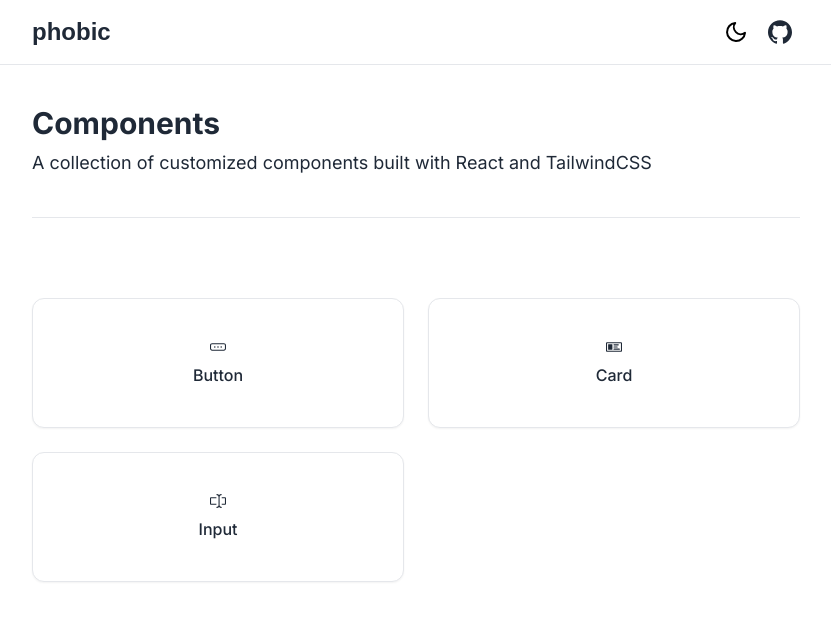
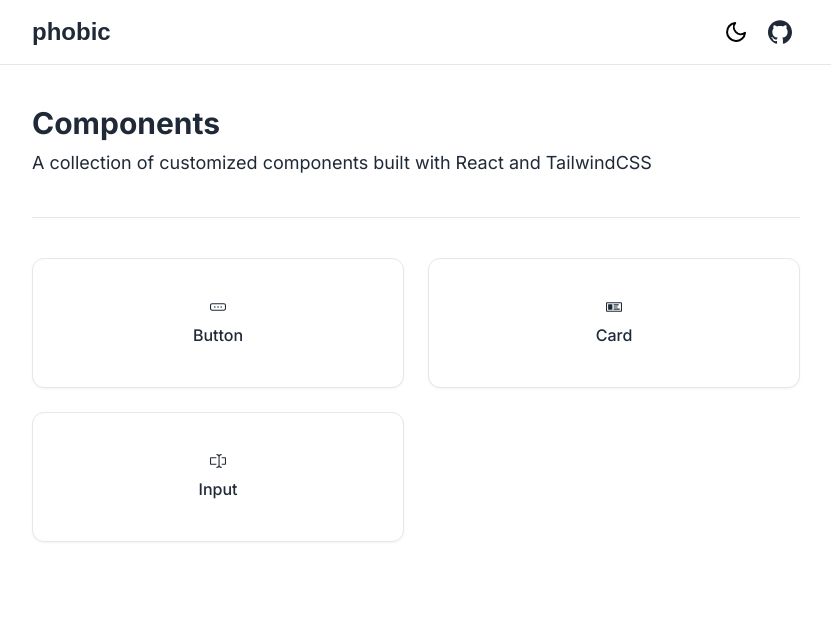
Before and after one commit to at-the-vr/phobic, a Next.js app: page / in a window 1280 px wide. Shown: the top 620 px of the page, without its empty margins (224-1055 px from the left). Built offline with nearby package versions, Linux system fonts and the light colour scheme; a web font is replaced by a local one.

Commit message:
feat: add framer motions and transitions

```diff
--- /dev/null
+++ b/app/template.tsx
@@ -0,0 +1,10 @@
+'use client';
+import { motion } from 'framer-motion'
+
+export default function Template({ children }: { children: React.ReactNode }) {
+	return (
+		<motion.div initial={{y:20, opacity:0}} animate={{y:0, opacity:100}} transition={{type: 'easeIn', duration: 0.5}}>
+			{children}
+		</motion.div>
+	)
+}
--- a/package.json
+++ b/package.json
@@ -12,6 +12,7 @@
   },
   "dependencies": {
     "@tailwindcss/forms": "^0.5.7",
+    "framer-motion": "^11.0.6",
     "next": "14.1.0",
     "next-themes": "^0.2.1",
     "react": "^18",
```
Also changed, not shown: 1 other file (tests, documents, lock files or other folders).
